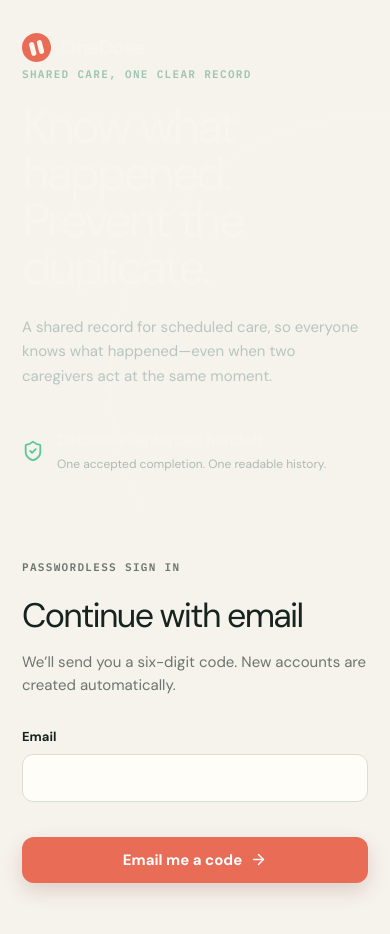
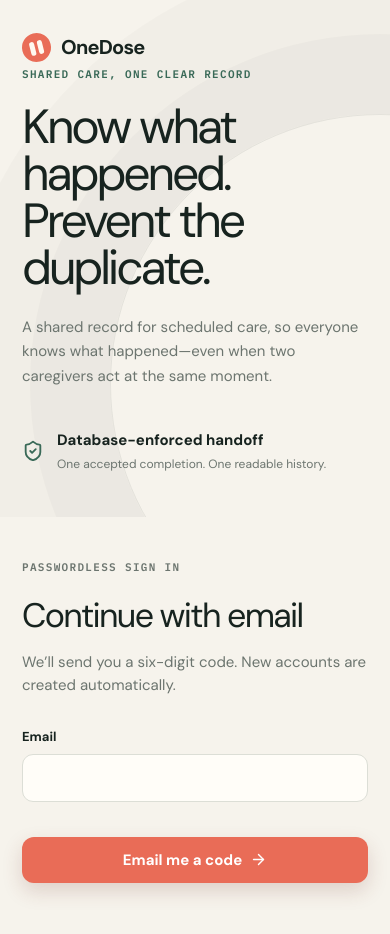
Before and after one commit to Omar8345/onedose, a Next.js app: page / in a window 390 px wide. Shown: the top 934 px of the page. Built offline with nearby package versions, Linux system fonts and the light colour scheme; no server answers.

Commit message:
improve mobile auth page readability

```diff
--- a/src/app/globals.css
+++ b/src/app/globals.css
@@ -318,7 +318,15 @@ button:focus-visible, textarea:focus-visible { outline: 3px solid rgba(93, 198,
   .onboarding-form h2 { font-size: 34px; }
   .field-grid { grid-template-columns: 1fr; gap: 0; }
   .auth-shell { display: block; background: var(--paper); }
-  .auth-story { min-height: auto; padding: 32px 22px 44px; }
+  .auth-story { min-height: auto; padding: 32px 22px 44px; background: var(--paper); color: var(--ink); }
+  .auth-story::after { border-color: rgba(23, 35, 31, .08); box-shadow: 0 0 0 80px rgba(23, 35, 31, .025), 0 0 0 160px rgba(23, 35, 31, .018); }
+  .auth-story .logo--auth { color: var(--ink); }
+  .auth-story .section-kicker { color: var(--sage); }
+  .auth-story h1 { color: var(--ink); }
+  .auth-story p { color: var(--muted); }
+  .auth-proof svg { color: var(--sage); }
+  .auth-proof strong { color: var(--ink); }
+  .auth-proof small { color: var(--muted); }
   .auth-story h1 { font-size: 48px; }
   .auth-story p { font-size: 15px; }
   .auth-proof { margin-top: 40px; }
```
